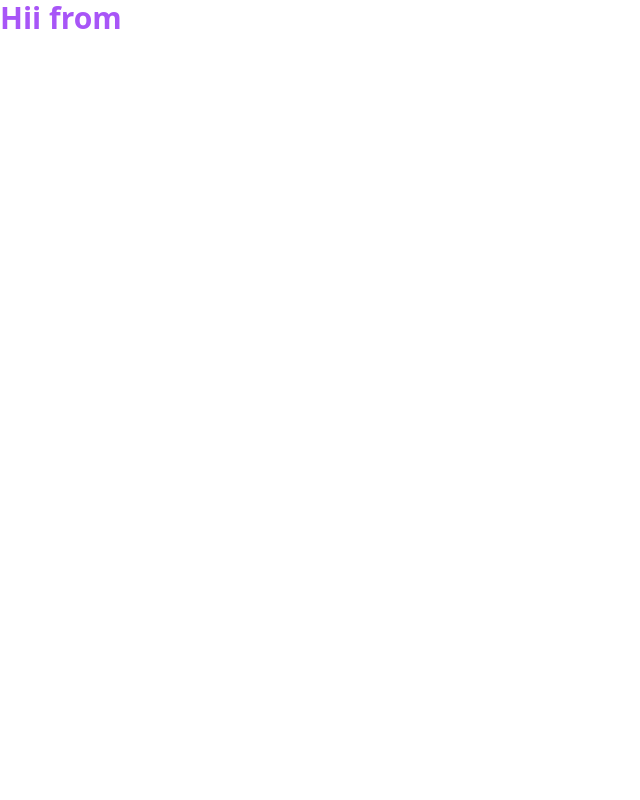
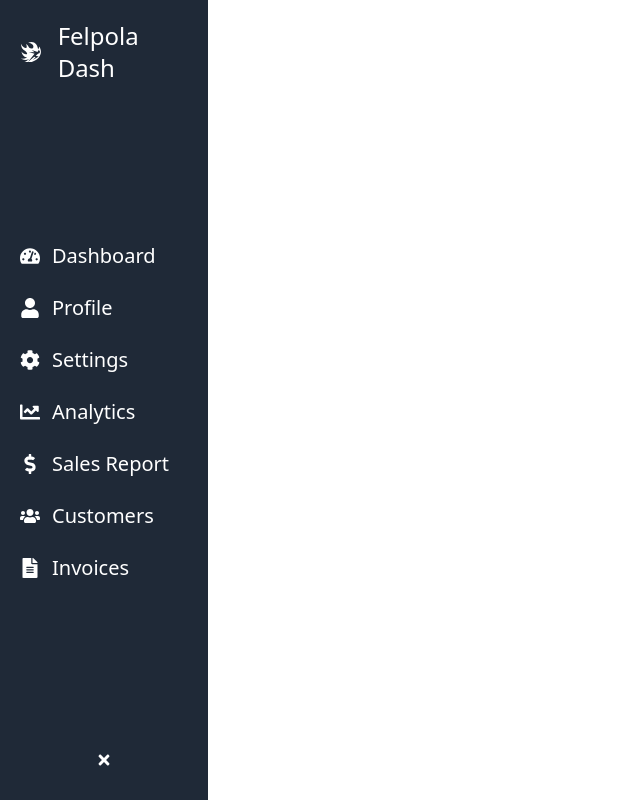
Before and after one commit to FelipeMatthew/trescon-learnings, a React (Vite) app in the folder react/dashboard-example/first-dash/: page / in a window 1280 px wide. Shown: the whole page, without its empty margins (0-640 px from the left). Built offline with nearby package versions, Linux system fonts and the light colour scheme.

Commit message:
sidebar finished

```diff
--- a/react/dashboard-example/first-dash/src/App.tsx
+++ b/react/dashboard-example/first-dash/src/App.tsx
@@ -1,10 +1,20 @@
+import { useState } from 'react';
+import Main from './components/Main';
+import Sidebar from './components/Sidebar';
 import './index.css';
 
 function App() {
+  const [isOpen, setIsOpen] = useState(true);
+
+  const toggleSideBar = () => {
+    setIsOpen(!isOpen)
+  }
+
   return (
-    <>
-      <p className="font-bold text-3xl text-purple-500">Hii from</p>
-    </>
+    <div className='flex h-screen font-sans'>
+      <Sidebar isOpen={isOpen} toggleSideBar={toggleSideBar}/>
+      <Main/>
+    </div>
   );
 }
 
--- /dev/null
+++ b/react/dashboard-example/first-dash/src/components/Header.tsx
@@ -0,0 +1,7 @@
+const Header = () => {
+  return (
+    <div>Header</div>
+  )
+}
+
+export default Header
--- /dev/null
+++ b/react/dashboard-example/first-dash/src/components/Main.tsx
@@ -0,0 +1,7 @@
+const Main = () => {
+  return (
+    <div>Main</div>
+  )
+}
+
+export default Main
--- /dev/null
+++ b/react/dashboard-example/first-dash/src/components/Sidebar.tsx
@@ -0,0 +1,60 @@
+import { GiFireDash } from "react-icons/gi";
+import { menuList } from "../constants";
+import { FaTimes } from "react-icons/fa";
+import { FaBars } from "react-icons/fa6";
+
+interface Props {
+  toggleSideBar: () => void;
+  isOpen: boolean;
+}
+
+const Sidebar: React.FC<Props> = ({ toggleSideBar, isOpen }) => {
+  return (
+    <div
+      className={`bg-gray-800 text-white fixed top-0 p-5 left-0 h-full flex flex-col justify-between py-5 ${
+        isOpen ? "w-52" : "w-20"
+      } duration-300`}
+    >
+      {/* Logo */}
+      <div
+        className={`${
+          isOpen ? "" : "flex flex-col items-center justify-center"
+        } duration-300`}
+      >
+        <div className="flex items-center justify-center gap-4">
+          <GiFireDash className="text-2xl cursor-pointer hover:text-gray-400" />
+          <span className={`text-2xl ${isOpen ? "" : "hidden"}`}>
+            Felpola Dash
+          </span>
+        </div>
+      </div>
+      {/* Menu List */}
+      <nav className="flex ">
+        <ul className="flex flex-col gap-6 ">
+          {menuList.map((item, index) => (
+            <li
+              key={index}
+              className="flex text-xl items-center gap-3 cursor-pointer hover:text-gray-400"
+            >
+              <span>{item.icon}</span>
+              <span className={`${isOpen ? "" : "hidden"} duration-300`}>
+                {item.name}
+              </span>
+            </li>
+          ))}
+        </ul>
+      </nav>
+
+      <div
+        className="flex items-center justify-center p-3 cursor-pointer hover:bg-gray-700 rounded"
+        onClick={toggleSideBar}
+      >
+        {/* Toggle */}
+
+        {isOpen ? <FaTimes /> : <FaBars />}
+      </div>
+    </div>
+  );
+};
+
+export default Sidebar;
```
